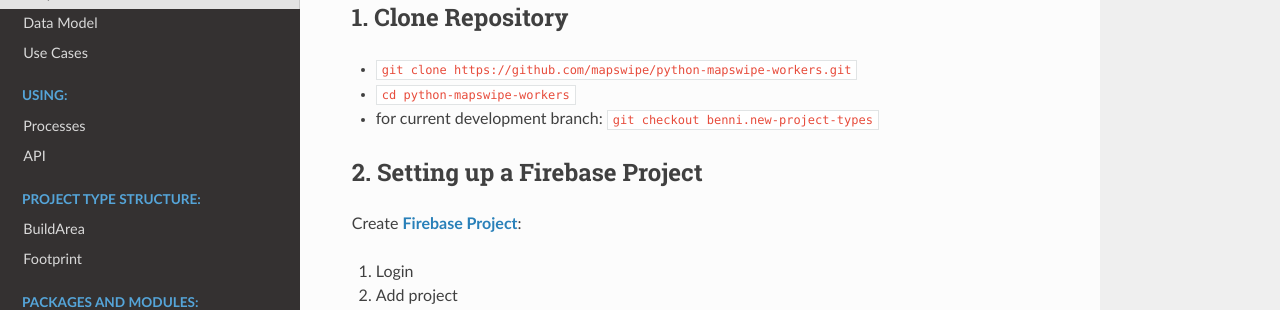
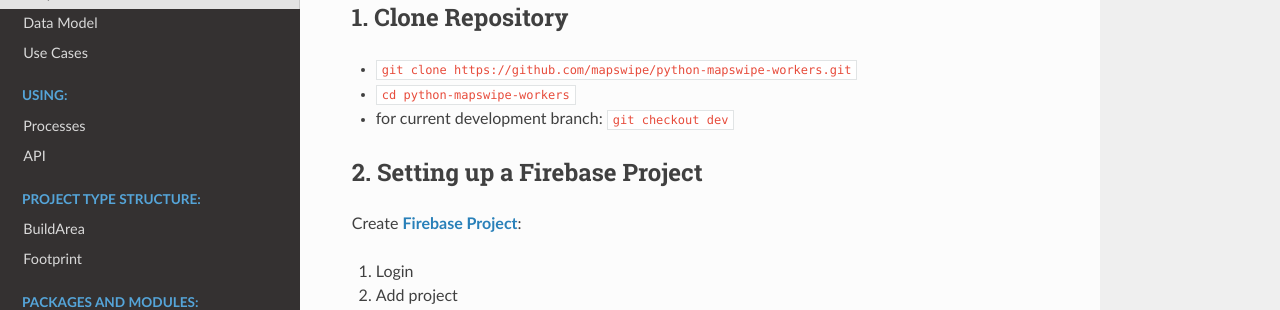
Before and after one commit to mapswipe/python-mapswipe-workers, a Sphinx documentation site: the page built from docs/setup.md, in a window 1280 px wide and 900 px high. Shown: the part 327-637 px from the top of the window. Built offline with Sphinx 7.4.7 and the Read the Docs theme 2.0.0, drawn with Linux system fonts in a browser that asks for light colours.

Commit message:
improved docs

```diff
--- a/docs/setup.md
+++ b/docs/setup.md
@@ -11,7 +11,7 @@ To run Mapswipe Workers you need to:
 
 - `git clone https://github.com/mapswipe/python-mapswipe-workers.git`
 - `cd python-mapswipe-workers`
-- for current development branch: `git checkout benni.new-project-types`
+- for current development branch: `git checkout dev`
 
 
 ## 2. Setting up a Firebase Project
```
Also changed, not shown: docs/testing.md (+1 -1 lines).
